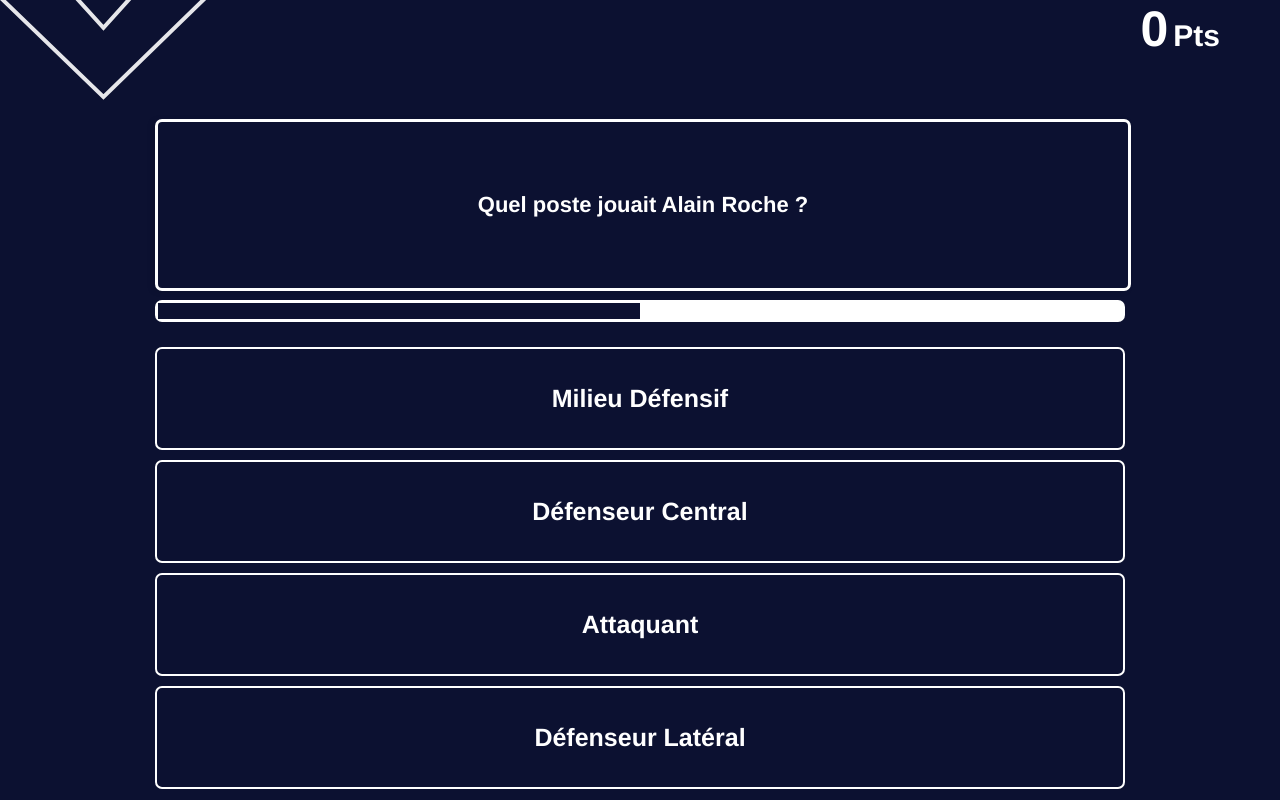
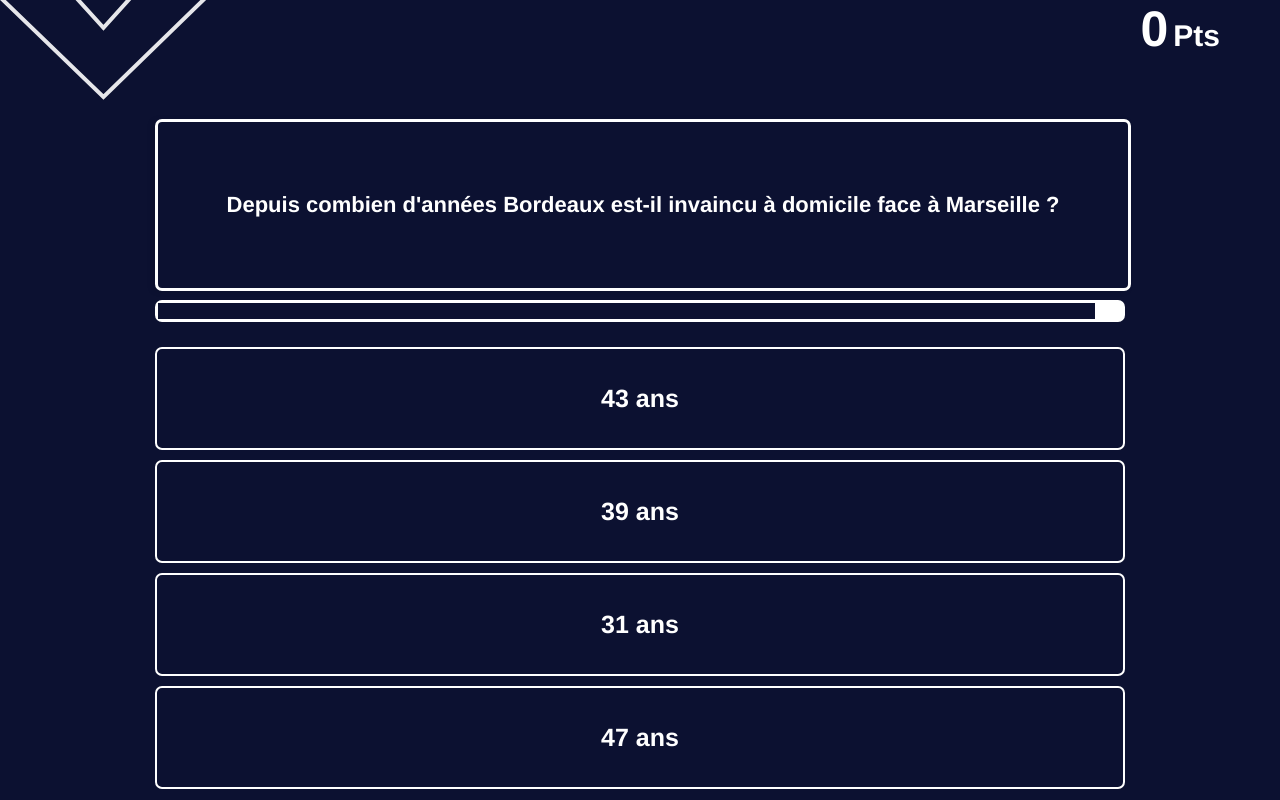
Before and after one commit to charlespernet/quizz-vue, a Vue app: page /quizz in a window 1280 px wide. Built offline with nearby package versions, Linux system fonts and the light colour scheme.

Commit message:
Shuffle questions at start and set timer to 3 min

```diff
--- a/src/components/Quizz.vue
+++ b/src/components/Quizz.vue
@@ -27,7 +27,7 @@
         </transition-group>
       </div>
       <div v-else>
-        <Question :score="score" :content="'plus de questions'" />
+        <Question :score="score" :content="'plus de question'" />
       </div>
     </div>
   </div>
@@ -52,8 +52,8 @@ export default {
       correctIndex: null,
       shuffledAnswers: [],
       frozen: false,
-      questions: questions,
-      milliseconds: 10000,
+      questions: _.shuffle(questions),
+      milliseconds: 180000,
     };
   },
   computed: {
```
